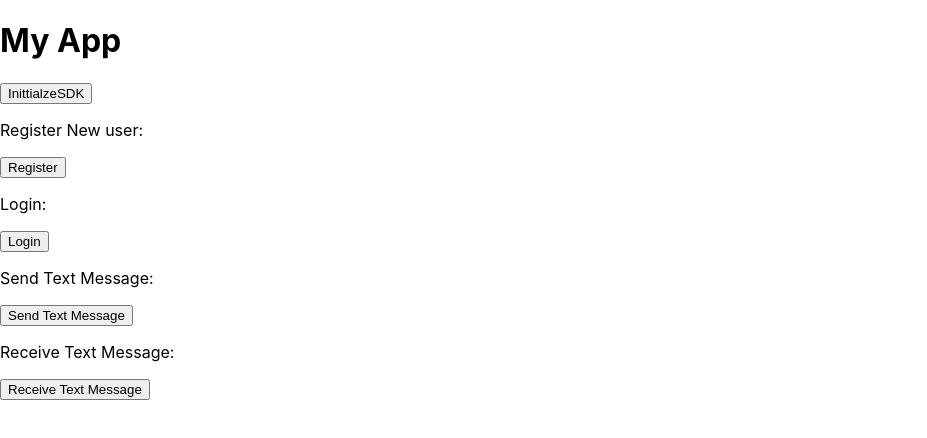
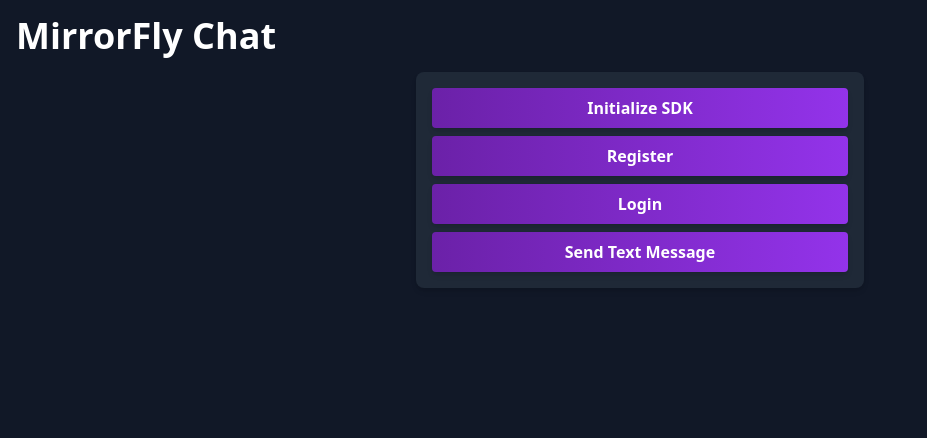
Before and after one commit to Subham-Maity/chat-application, a React (Create React App) app in the folder client/: page / in a window 1280 px wide. Shown: the top 438 px of the page, without its empty margins (0-927 px from the left). Built offline with nearby package versions, Linux system fonts and the light colour scheme.

Commit message:
Tailwind Add Button Color Add

```diff
--- a/client/package.json
+++ b/client/package.json
@@ -35,5 +35,10 @@
       "last 1 firefox version",
       "last 1 safari version"
     ]
+  },
+  "devDependencies": {
+    "autoprefixer": "^10.4.14",
+    "postcss": "^8.4.21",
+    "tailwindcss": "^3.3.1"
   }
 }
--- /dev/null
+++ b/client/postcss.config.js
@@ -0,0 +1,6 @@
+module.exports = {
+  plugins: {
+    tailwindcss: {},
+    autoprefixer: {},
+  },
+}
--- a/client/src/App.css
+++ b/client/src/App.css
@@ -1,38 +1,3 @@
-.App {
-  text-align: center;
-}
-
-.App-logo {
-  height: 40vmin;
-  pointer-events: none;
-}
-
-@media (prefers-reduced-motion: no-preference) {
-  .App-logo {
-    animation: App-logo-spin infinite 20s linear;
-  }
-}
-
-.App-header {
-  background-color: #282c34;
-  min-height: 100vh;
-  display: flex;
-  flex-direction: column;
-  align-items: center;
-  justify-content: center;
-  font-size: calc(10px + 2vmin);
-  color: white;
-}
-
-.App-link {
-  color: #61dafb;
-}
-
-@keyframes App-logo-spin {
-  from {
-    transform: rotate(0deg);
-  }
-  to {
-    transform: rotate(360deg);
-  }
-}
+@tailwind base;
+@tailwind components;
+@tailwind utilities;
--- a/client/src/App.js
+++ b/client/src/App.js
@@ -4,7 +4,6 @@
 function App() {
   return (
     <div>
-      <h1>My App</h1>
       <ReactIntegration />
     </div>
   );
--- a/client/src/index.css
+++ b/client/src/index.css
@@ -1,13 +1,3 @@
-body {
-  margin: 0;
-  font-family: -apple-system, BlinkMacSystemFont, 'Segoe UI', 'Roboto', 'Oxygen',
-    'Ubuntu', 'Cantarell', 'Fira Sans', 'Droid Sans', 'Helvetica Neue',
-    sans-serif;
-  -webkit-font-smoothing: antialiased;
-  -moz-osx-font-smoothing: grayscale;
-}
-
-code {
-  font-family: source-code-pro, Menlo, Monaco, Consolas, 'Courier New',
-    monospace;
-}
+@tailwind base;
+@tailwind components;
+@tailwind utilities;
--- a/client/src/index.js
+++ b/client/src/index.js
@@ -3,7 +3,13 @@
 import "./index.css";
 import App from "./App";
 import reportWebVitals from "./reportWebVitals";
+import "tailwindcss/tailwind.css";
 
-ReactDOM.render(<App />, document.getElementById("root"));
+ReactDOM.render(
+  <React.StrictMode>
+    <App />
+  </React.StrictMode>,
+  document.getElementById("root")
+);
 
 reportWebVitals();
--- a/client/src/reactIntegration.js
+++ b/client/src/reactIntegration.js
@@ -55,26 +55,33 @@
 
   //Button For Operations
   return (
-    <div>
-      <button onClick={initSDK}>InittialzeSDK</button>
-      <div>
-        <p>Register New user:</p>
-        <button onClick={registerUser}>Register</button>
-      </div>
-
-      <div>
-        <p>Login:</p>
-        <button onClick={() => userLogin(userName, password)}>Login</button>
-      </div>
-
-      <div>
-        <p>Send Text Message:</p>
-        <button onClick={textMessage}>Send Text Message</button>
-      </div>
-
-      <div>
-        <p>Receive Text Message:</p>
-        <button onClick={messageListener}>Receive Text Message</button>
+    <div className="bg-gray-900 text-white min-h-screen">
+      <h1 className="text-4xl font-bold p-4">MirrorFly Chat</h1>
+      <div className="p-4 max-w-md mx-auto bg-gray-800 rounded-lg shadow-md">
+        <button
+          onClick={initSDK}
+          className="bg-gradient-to-r from-purple-800 to-purple-600 hover:from-purple-900 hover:to-purple-700 text-white font-bold py-2 px-4 rounded w-full mb-2 shadow-md"
+        >
+          Initialize SDK
+        </button>
+        <button
+          onClick={registerUser}
+          className="bg-gradient-to-r from-purple-800 to-purple-600 hover:from-purple-900 hover:to-purple-700 text-white font-bold py-2 px-4 rounded w-full mb-2 shadow-md"
+        >
+          Register
+        </button>
+        <button
+          onClick={() => userLogin(userName, password)}
+          className="bg-gradient-to-r from-purple-800 to-purple-600 hover:from-purple-900 hover:to-purple-700 text-white font-bold py-2 px-4 rounded w-full mb-2 shadow-md"
+        >
+          Login
+        </button>
+        <button
+          onClick={textMessage}
+          className="bg-gradient-to-r from-purple-800 to-purple-600 hover:from-purple-900 hover:to-purple-700 text-white font-bold py-2 px-4 rounded w-full shadow-md"
+        >
+          Send Text Message
+        </button>
       </div>
     </div>
   );
--- /dev/null
+++ b/client/tailwind.config.js
@@ -0,0 +1,8 @@
+/** @type {import('tailwindcss').Config} */
+module.exports = {
+  content: ["./index.html", "./src/**/*.{js,ts,jsx,tsx}"],
+  theme: {
+    extend: {},
+  },
+  plugins: [],
+};
```
Also changed, not shown: 1 other file (tests, documents, lock files or other folders).
